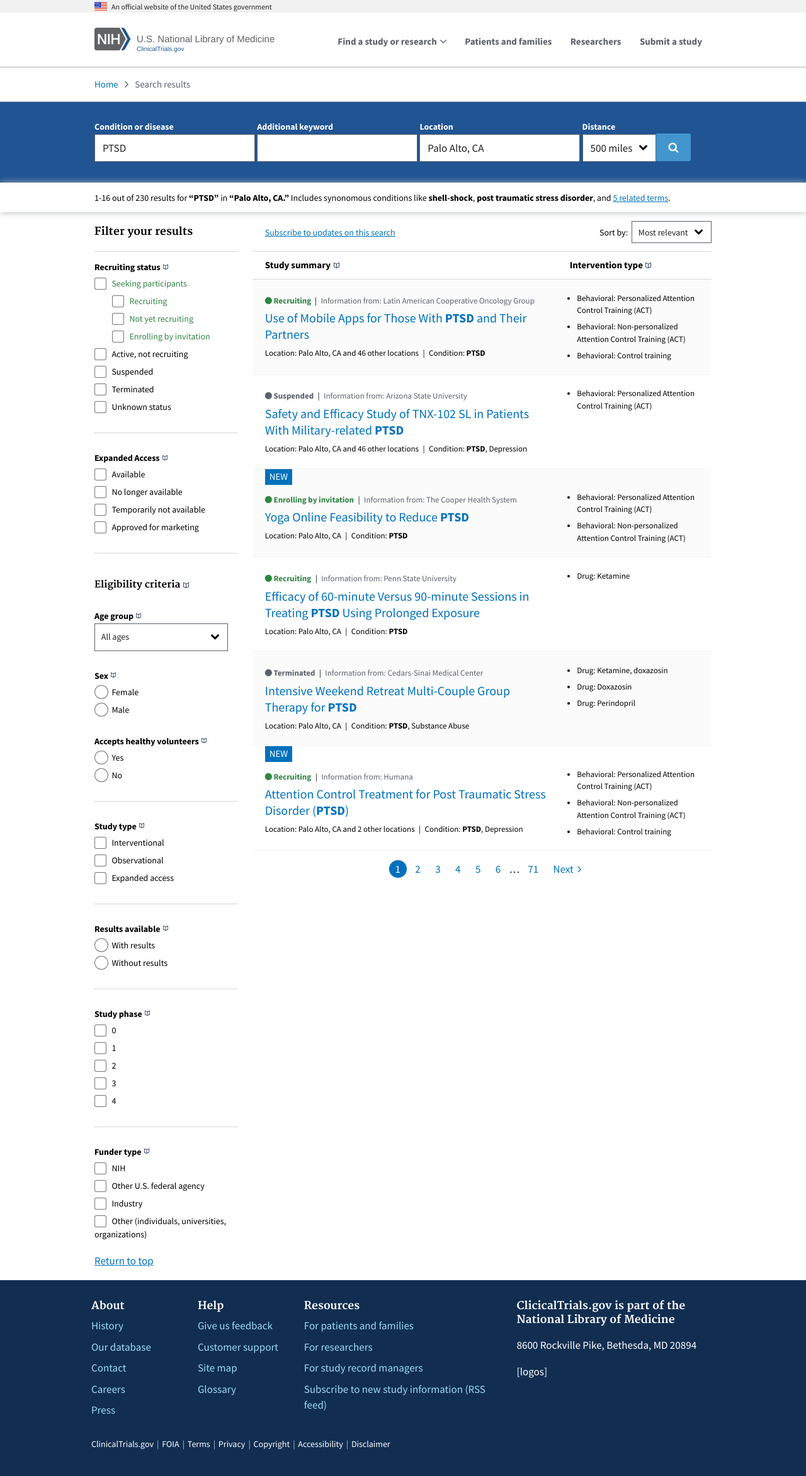
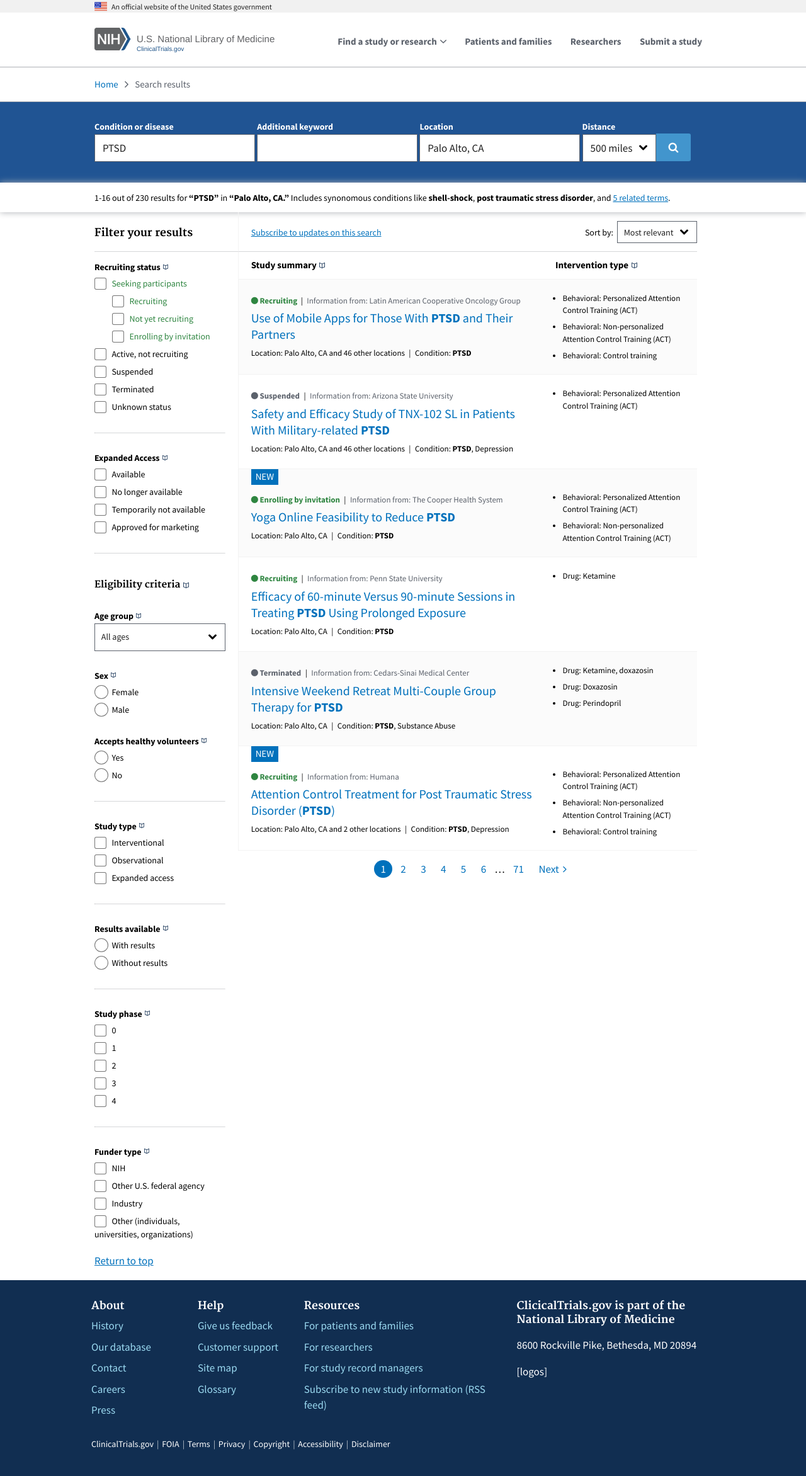
Before and after one commit to 18F/clinical-trials-prototype, a Jekyll site: the page built from pages/search-results.md, in a window 1280 px wide. Shown: the whole page at 63% size. Built offline with Jekyll 4.4.1, drawn with Linux system fonts in a browser that asks for light colours.

Commit message:
Style search filter

```diff
--- a/_includes/search-results-filter.html
+++ b/_includes/search-results-filter.html
@@ -1,4 +1,6 @@
 <h4 class="search_result-filter-heading">Filter your results</h4>
+
+<div class="search_result-filter-inner">
 <fieldset class="usa-fieldset-inputs">
   <legend class="term">Recruiting status</legend>
   <ul class="usa-unstyled-list">
@@ -173,3 +175,4 @@
     </li>
   </ul>
 </fieldset>
+</div>
--- a/_sass/_custom.scss
+++ b/_sass/_custom.scss
@@ -703,6 +703,7 @@
 .search_results-info {
   @include padding(2rem null);
   border-bottom: 1px solid $color-gray-lighter;
+  border-left: 1px solid #F3F3F3;
   display: flex;
   position: relative;
 
@@ -737,7 +738,8 @@
 
 .search_results-heading {
   @include padding(1rem null);
-  border-bottom: 1px solid $color-gray-lighter;
+  border-bottom: 1px solid #F3F3F3;
+  border-left: 1px solid #F3F3F3;
   font-size: 1.5rem;
   padding-left: 2rem;
 }
@@ -785,6 +787,7 @@
 .search_result-list {
   > li {
     border-bottom: 1px solid #F3F3F3;
+    border-left: 1px solid #F3F3F3;
     padding: 2rem;
 
     &:nth-of-type(odd) {
@@ -838,6 +841,7 @@
 
 .search_result-filter {
   font-size: $small-font-size;
+  margin-right: 0;
 
   fieldset {
     margin-top: 30px;
@@ -874,11 +878,15 @@
 .search_result-filter-heading {
   border-bottom: 1px solid $color-gray-lighter;
   height: 63px;
-  line-height: 63px;
+  line-height: 67px;
 }
 
 .search_result-filter-input-indent {
   margin-left: 28px;
+}
+
+.search_result-filter-inner {
+  margin-right: 2rem;
 }
 
 .search-term-highlight {
```
